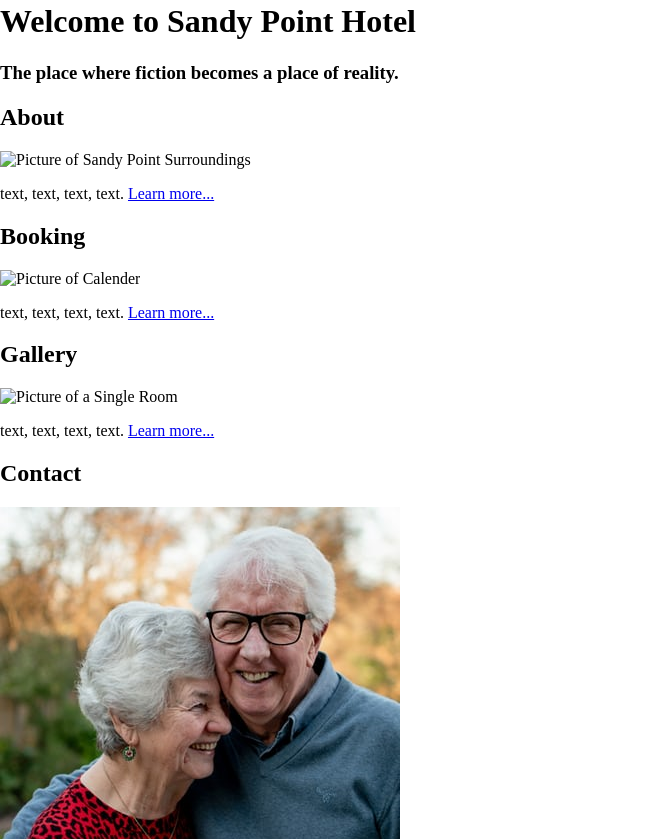
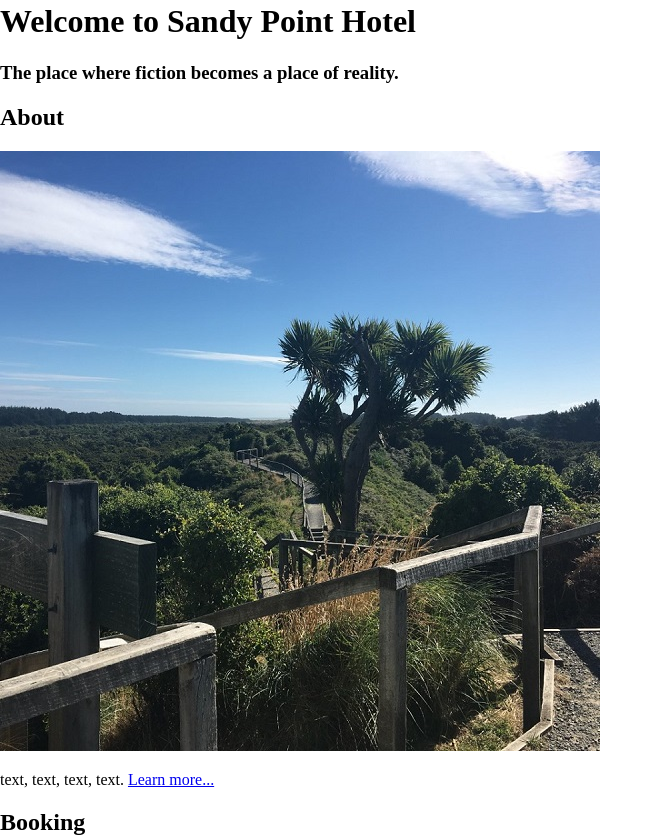
Before and after one commit to SGHS-jesteininger/SGHS-jesteininger.github.io, a plain HTML site: page index.html in a window 1280 px wide. Shown: the part 1017-1856 px from the top of the page, without its empty margins (0-663 px from the left). Drawn offline with Linux system fonts and the light colour scheme.

Commit message:
Picture name change
Changed the tags in my html file for my images

```diff
--- a/index.html
+++ b/index.html
@@ -2,10 +2,16 @@
 <html lang="en">
 <head>
 	<title> Sandy Point Hotel </title>
+	<link rel="icon" href="logo.jpg">
+
 	<link rel="stylesheet" type="text/css" href="index-design.css">
 	<link rel="stylesheet" href="https://cdnjs.cloudflare.com/ajax/libs/font-awesome/4.7.0/css/font-awesome.min.css"> <!-- icon library w3schools -->
+
 	<meta name="viewport" content= "width=device-width, initial-scale=1.0" />
 	<meta charset="UTF-8">
+	<meta name="author" content="J Steininger">
+	<meta name="description" content="Sandy Point Hotel booking website">
+	<meta name="keywords" content="hotel, sandy point, book"
 </head>
 <body>
 
@@ -62,7 +68,7 @@
 		</div>
 
 		<div class="section-image">
-			<img src="PICTURE.jpg" alt = "Picture of Sandy Point Surroundings" title = "Sandy Point" >
+			<img src="area-homepage.jpg" alt = "Picture of Sandy Point Surroundings" title = "Sandy Point" >
 		</div>
 
 		<div class="section-text">
@@ -77,7 +83,7 @@
 		</div>
 
 		<div class="section-image">
-			<img src="calender-homepage.jfif" alt = "Picture of Calender" title = "Booking" >
+			<img src="calender-homepage.jpg" alt = "Picture of Calender" title = "Booking" >
 		</div>
 
 		<div class="section-text">
@@ -92,7 +98,7 @@
 		</div>
 
 		<div class="section-image">
-			<img src="room-homepage.jfif" alt = "Picture of a Single Room" title = "HIGHLIGHT" >
+			<img src="room-homepage.jpg" alt = "Picture of a Single Room" title = "HIGHLIGHT" >
 		</div>
 
 
```
